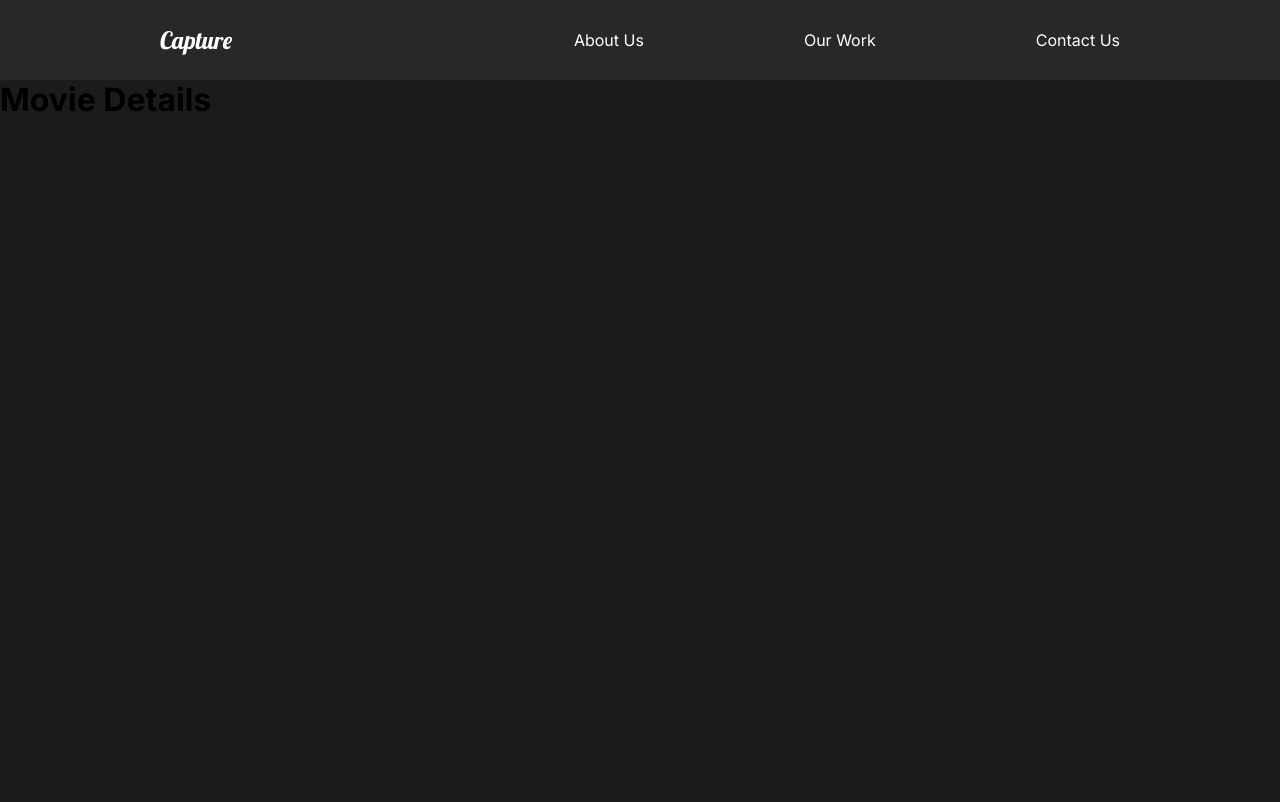
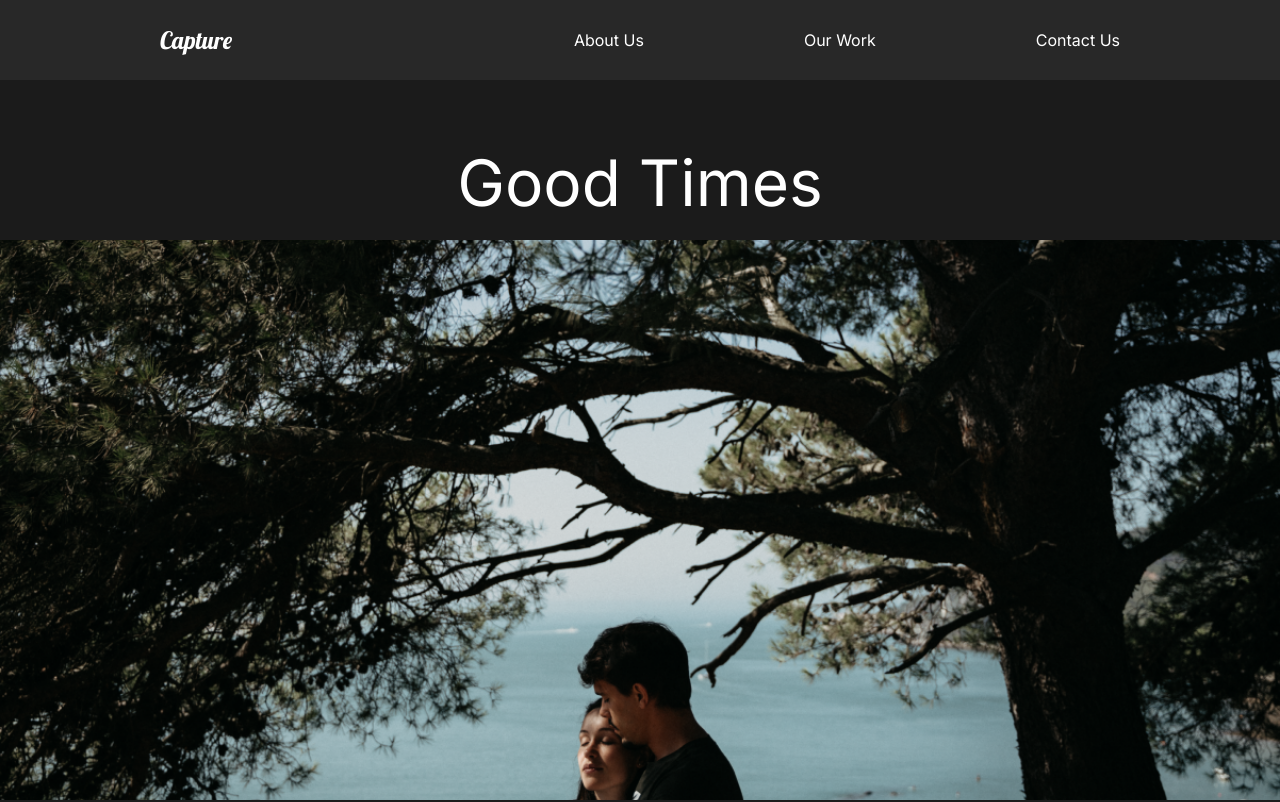
Before and after one commit to hauze-v/react-capture-portfolio, a React (Create React App) app: page /work/good-times in a window 1280 px wide. Shown: the top 802 px of the page. Built offline with nearby package versions, Linux system fonts and the light colour scheme.

Commit message:
Build the OurWork page and linked all the data to it so it's nice and dynamic.

```diff
--- a/src/movieState.js
+++ b/src/movieState.js
@@ -43,7 +43,7 @@
             "“Lorem Ipsum is simply dummy text of the printing and typesetting industry.”",
         },
         {
-          title: "Romantic feel good that bound to make you smile.",
+          title: "Romantic feel good that's bound to make you smile.",
           description:
             "“Lorem Ipsum is simply dummy text of the printing and typesetting industry.”",
         },
--- a/src/pages/MovieDetail.js
+++ b/src/pages/MovieDetail.js
@@ -3,6 +3,7 @@
 import { useHistory } from "react-router-dom";
 import { MovieState } from "../movieState";
 
+// Movie Details Component
 const MovieDetail = () => {
   const history = useHistory();
   const url = history.location.pathname;
@@ -14,14 +15,99 @@
   // Use Effect
   useEffect(() => {
     const currentMovie = movies.filter((stateMovie) => stateMovie.url === url);
-    setMovie(currentMovie);
+    setMovie(currentMovie[0]);
   }, [movies, url]);
 
   return (
-    <div>
-      <h1>Movie Details</h1>
-    </div>
+    <>
+      {movie && ( // This wrapper checks to make sure movie is available since it takes a second to load the data
+        <MovieDetails>
+          <Headline>
+            <h2>{movie.title}</h2>
+            <img src={movie.mainImg} alt="Main movie" />
+          </Headline>
+          <Awards>
+            {movie.awards.map((award) => (
+              <Award
+                title={award.title}
+                description={award.description}
+                key={award.title}
+              />
+            ))}
+          </Awards>
+          <ImageDisplay>
+            <img src={movie.secondaryImg} alt="" />
+          </ImageDisplay>
+        </MovieDetails>
+      )}
+    </>
   );
 };
 
+// Award Component
+const Award = ({ title, description }) => {
+  return (
+    <AwardStyle>
+      <h3>{title}</h3>
+      <div className="line"></div>
+      <p>{description}</p>
+    </AwardStyle>
+  );
+};
+
+// Styled Components
+const MovieDetails = styled.div`
+  color: white;
+`;
+
+const Headline = styled.div`
+  min-height: 90vh;
+  padding-top: 20vh;
+  position: relative;
+  h2 {
+    position: absolute;
+    top: 10%;
+    left: 50%;
+    transform: translate(-50%, -10%);
+  }
+  img {
+    width: 100%;
+    height: 70vh;
+    object-fit: cover;
+  }
+`;
+
+const Awards = styled.div`
+  min-height: 80vh;
+  display: flex;
+  margin: 5rem 10rem;
+  align-items: center;
+  justify-content: space-around;
+`;
+
+const AwardStyle = styled.div`
+  padding: 5rem;
+  h3 {
+    font-size: 2rem;
+  }
+  .line {
+    width: 100%;
+    background: #23d997;
+    height: 0.5rem;
+    margin: 1rem 0rem;
+  }
+  p {
+    padding: 2rem 0rem;
+  }
+`;
+
+const ImageDisplay = styled.div`
+  min-height: 50vh;
+  img {
+    width: 100%;
+    height: 100vh;
+    object-fit: cover;
+  }
+`;
+
 export default MovieDetail;
--- a/src/pages/OurWork.js
+++ b/src/pages/OurWork.js
@@ -12,21 +12,21 @@
       <Movie>
         <h2>The Athlete</h2>
         <div className="line"></div>
-        <Link>
+        <Link to="/work/the-athlete">
           <img src={athlete} alt="athlete" />
         </Link>
       </Movie>
       <Movie>
         <h2>The Racer</h2>
         <div className="line"></div>
-        <Link>
+        <Link to="/work/the-racer">
           <img src={theracer} alt="a racer" />
         </Link>
       </Movie>
       <Movie>
         <h2>Good Times</h2>
         <div className="line"></div>
-        <Link>
+        <Link to="/work/good-times">
           <img src={goodtimes} alt="good times" />
         </Link>
       </Movie>
```
